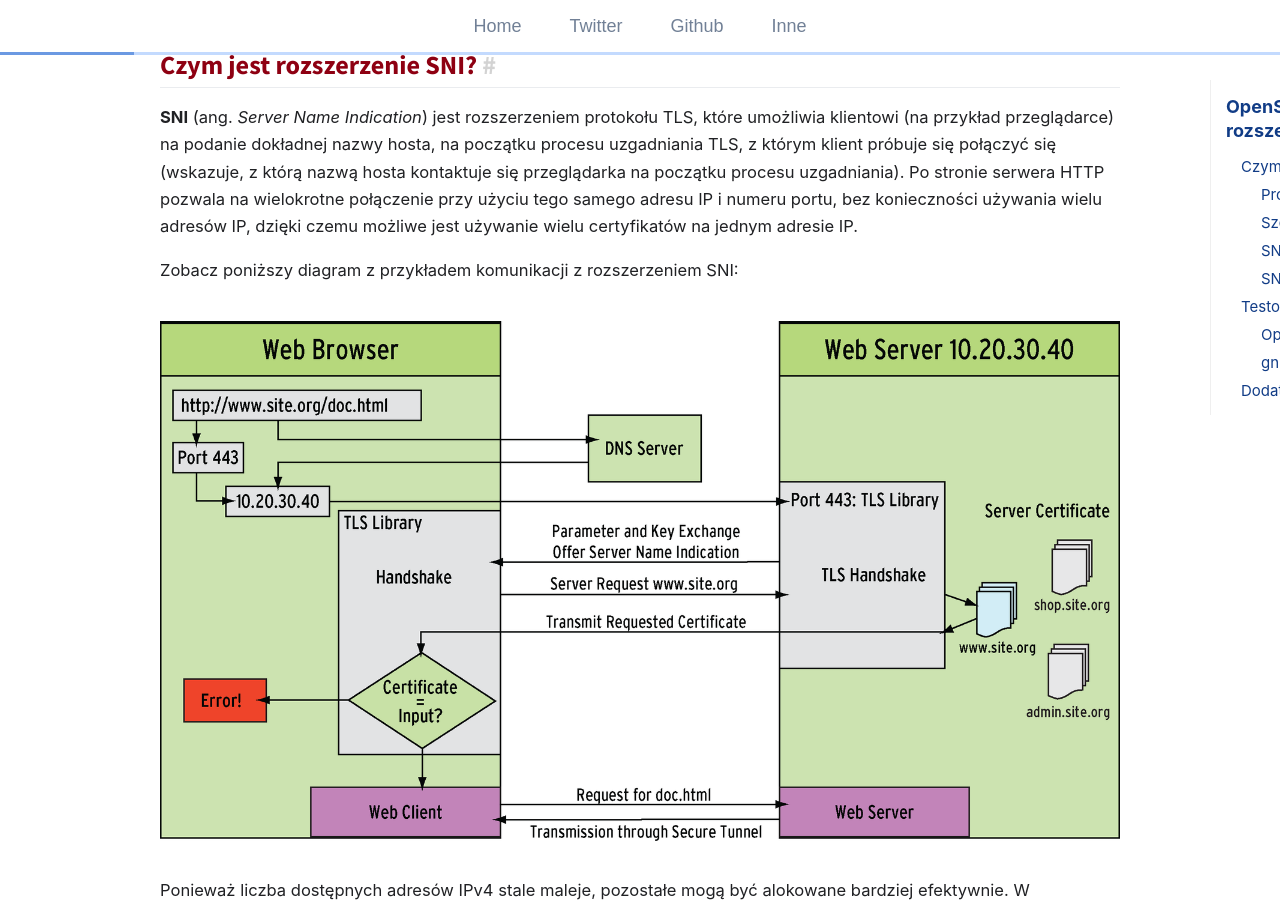
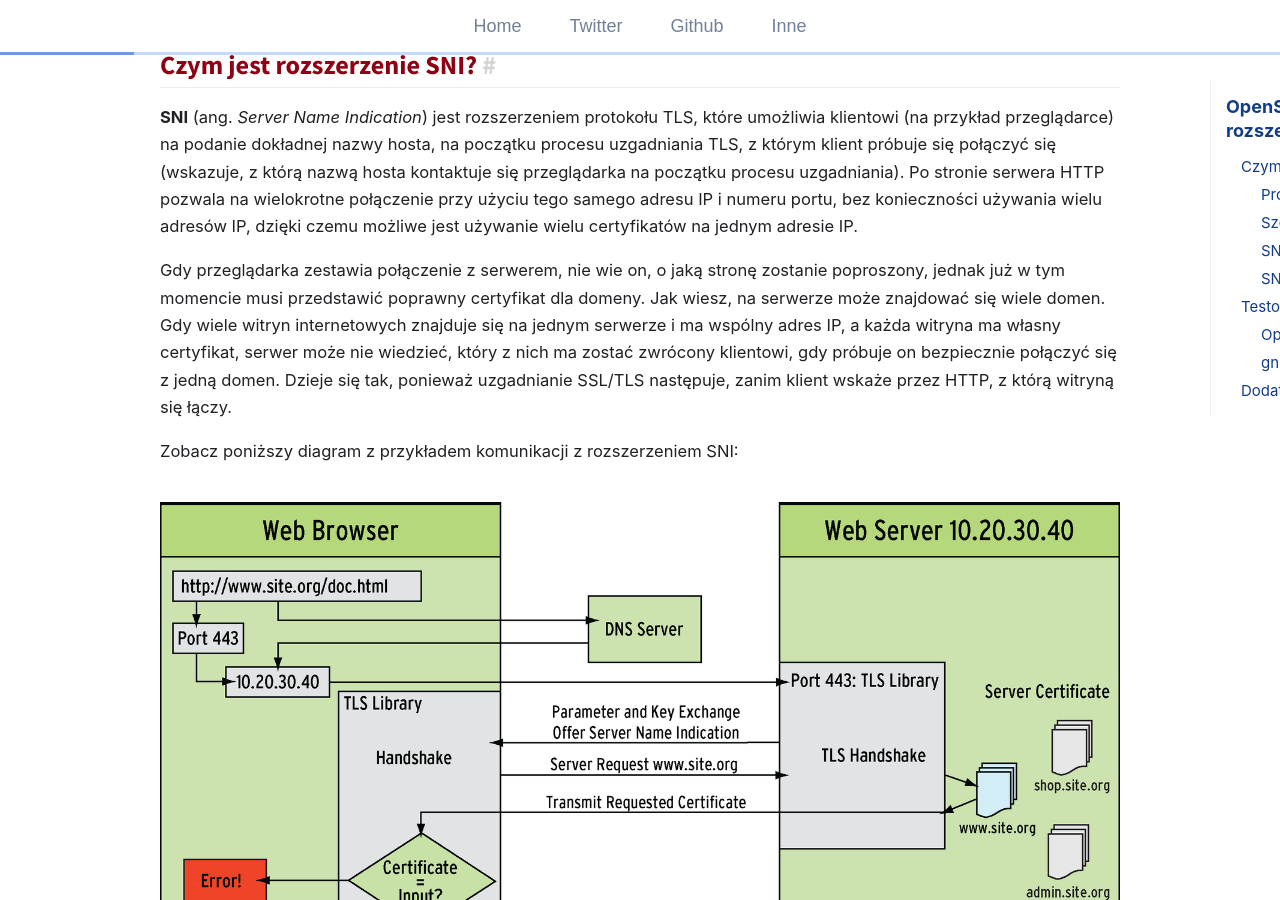
Before and after one commit to git04112019/trimstray.github.io, a Jekyll site: the page built from _posts/2015-09-11-openssl-mechanizm_sni_oraz_rozszerzenie_san.md, in a window 1280 px wide and 900 px high, scrolled down 574 px. Built offline with Jekyll 4.4.1, drawn with Linux system fonts in a browser that asks for light colours; comment, search, counter and statistics services are not loaded.

Commit message:
uncommited changes - signed-off-by: trimstray <trimstray@gmail.com>

```diff
--- a/_posts/2015-09-11-openssl-mechanizm_sni_oraz_rozszerzenie_san.md
+++ b/_posts/2015-09-11-openssl-mechanizm_sni_oraz_rozszerzenie_san.md
@@ -18,6 +18,8 @@ W tym poście przedstawię, czym jest mechanizm **SNI** a także do czego potrze
 ## Czym jest rozszerzenie SNI?
 
 **SNI** (ang. _Server Name Indication_) jest rozszerzeniem protokołu TLS, które umożliwia klientowi (na przykład przeglądarce) na podanie dokładnej nazwy hosta, na początku procesu uzgadniania TLS, z którym klient próbuje się połączyć się (wskazuje, z którą nazwą hosta kontaktuje się przeglądarka na początku procesu uzgadniania). Po stronie serwera HTTP pozwala na wielokrotne połączenie przy użyciu tego samego adresu IP i numeru portu, bez konieczności używania wielu adresów IP, dzięki czemu możliwe jest używanie wielu certyfikatów na jednym adresie IP.
+
+Gdy przeglądarka zestawia połączenie z serwerem, nie wie on, o jaką stronę zostanie poproszony, jednak już w tym momencie musi przedstawić poprawny certyfikat dla domeny. Jak wiesz, na serwerze może znajdować się wiele domen. Gdy wiele witryn internetowych znajduje się na jednym serwerze i ma wspólny adres IP, a każda witryna ma własny certyfikat, serwer może nie wiedzieć, który z nich ma zostać zwrócony klientowi, gdy próbuje on bezpiecznie połączyć się z jedną domen. Dzieje się tak, ponieważ uzgadnianie SSL/TLS następuje, zanim klient wskaże przez HTTP, z którą witryną się łączy.
 
 Zobacz poniższy diagram z przykładem komunikacji z rozszerzeniem SNI:
 
```
